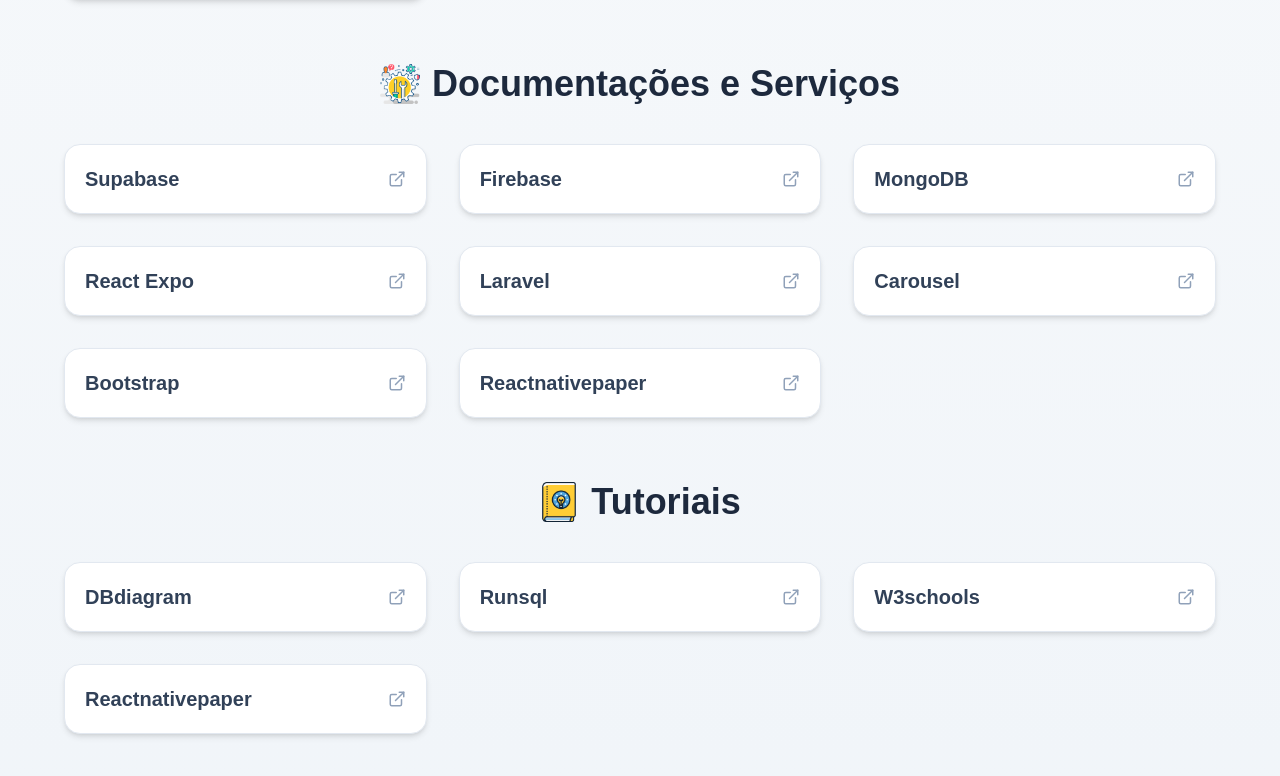
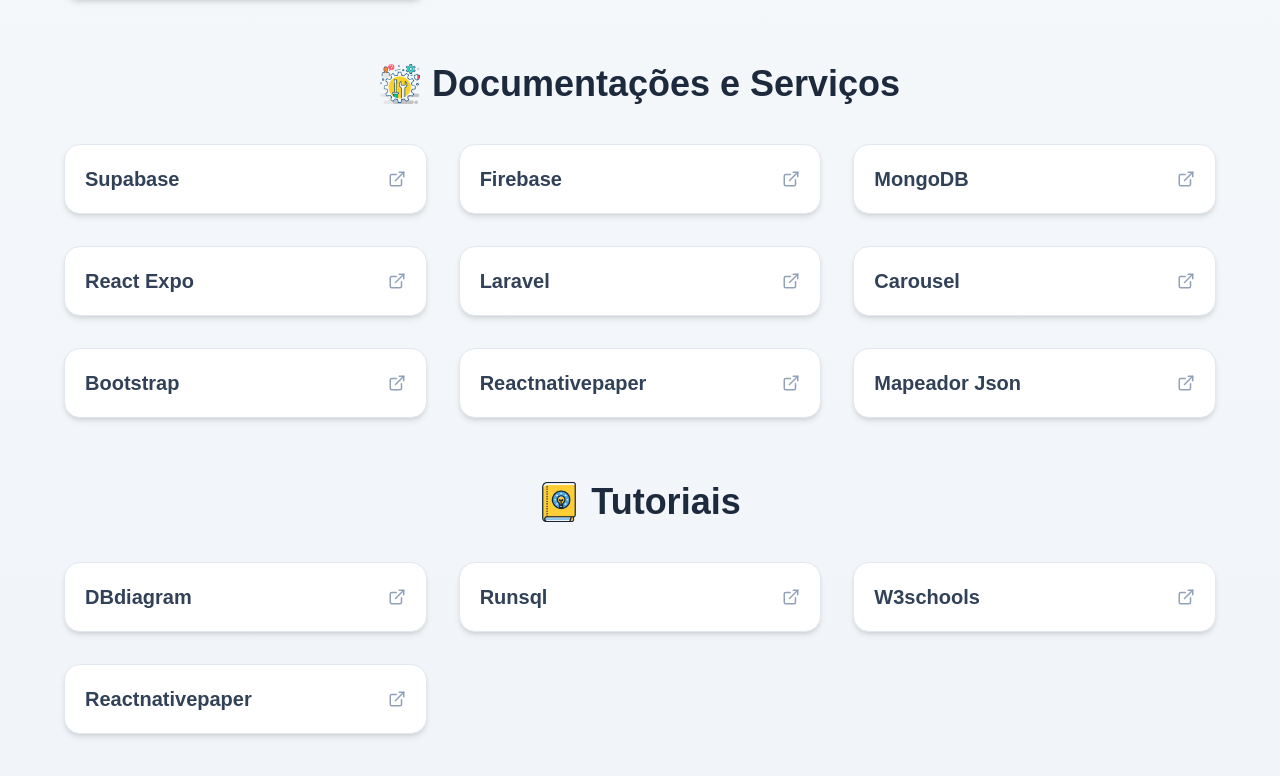
Before and after one commit to LeonardoVilla/repositorioclass, a Next.js app: page / in a window 1280 px wide. Shown: the part 694-1470 px from the top of the page. Built offline with nearby package versions, Linux system fonts and the light colour scheme.

Commit message:
Ajuste na tela principal inclusao de serviços 2

```diff
--- a/src/app/page.tsx
+++ b/src/app/page.tsx
@@ -23,6 +23,7 @@
   { name: "Carousel ", url: "https://swiperjs.com/demos/" },
   { name: "Bootstrap ", url: "https://getbootstrap.com/" },
   { name: "Reactnativepaper", url: "https://reactnativepaper.com/" },
+  { name: "Mapeador Json", url: "https://jsoncrack.com/editor" },
 ];
 
 const tutoriais = [
```
